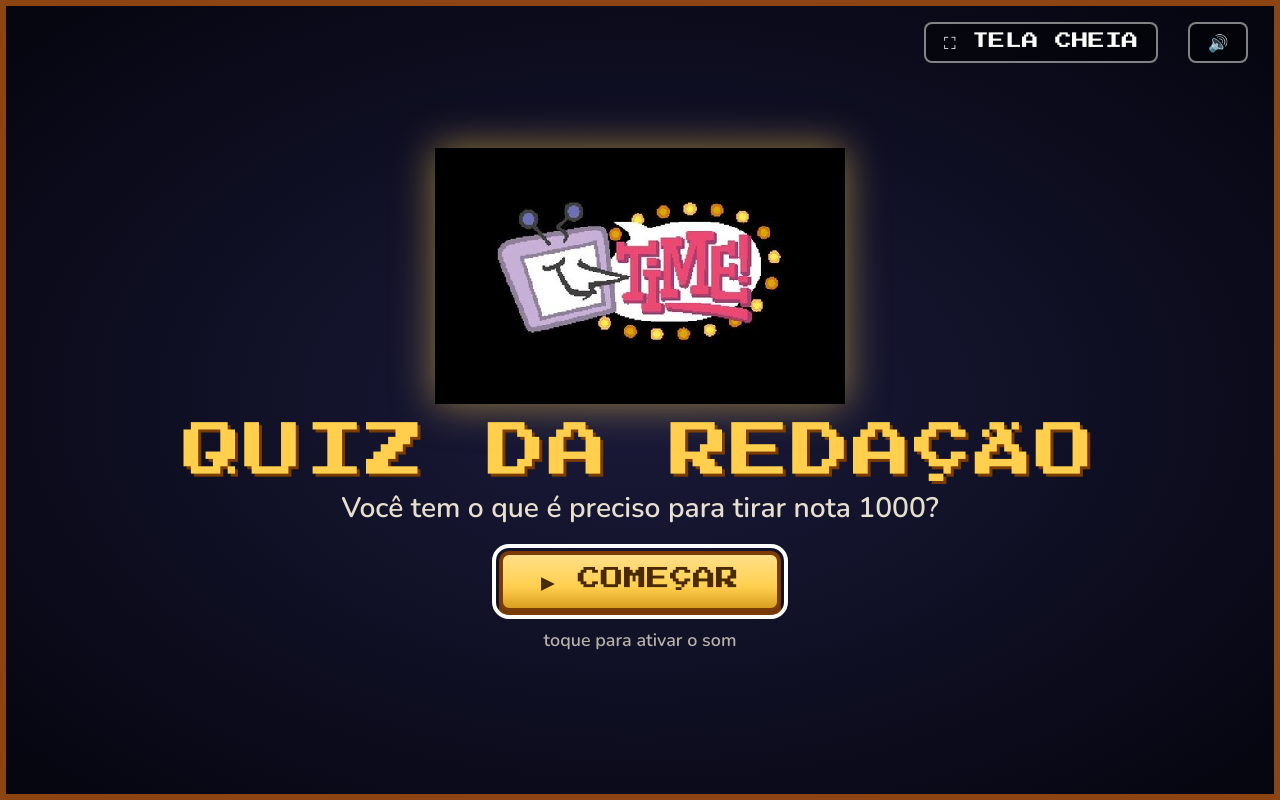
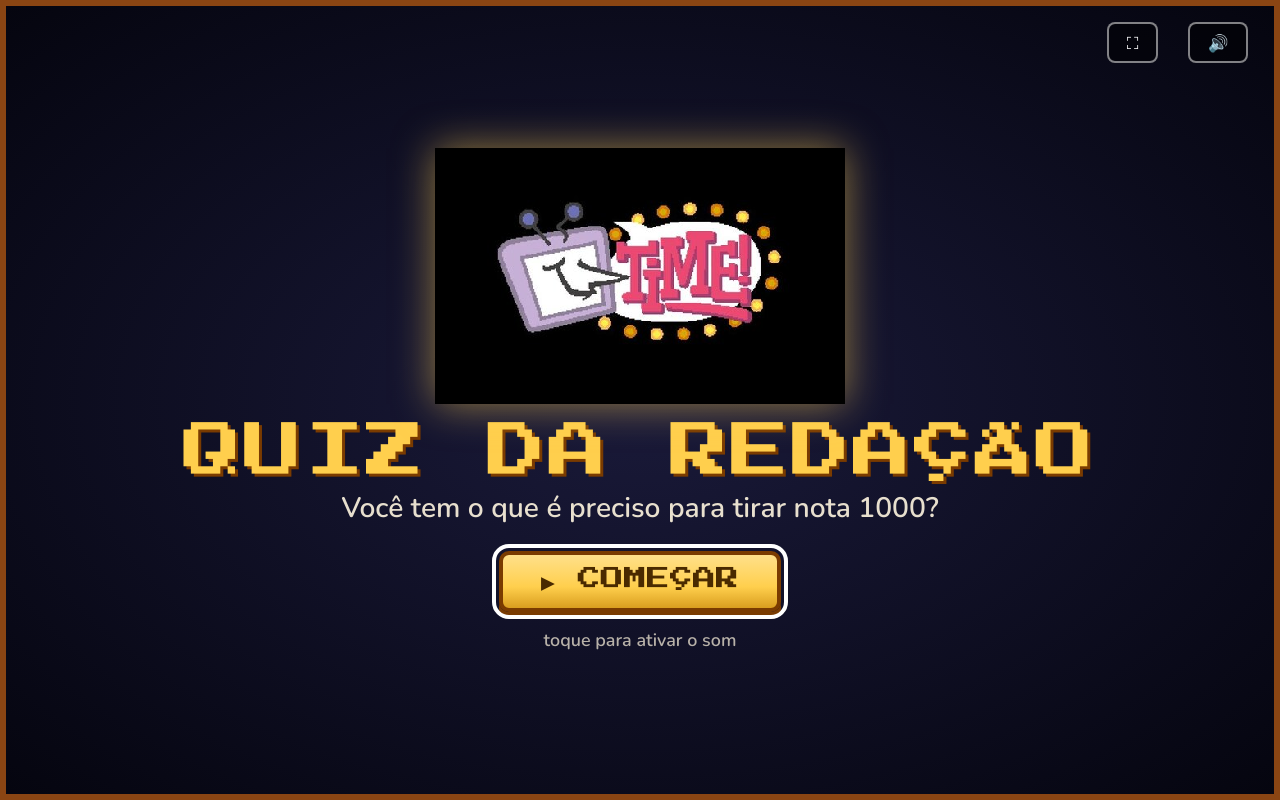
Before and after one commit to Pedro-del-code/Quiz, a Flask app: page / in a window 1280 px wide. Run offline with Flask 3, Linux system fonts and the light colour scheme.

Commit message:
Add files via upload

```diff
--- a/templates/index.html
+++ b/templates/index.html
@@ -10,8 +10,8 @@
 
 <div id="app">
 
-  <button id="mute-btn">🔊</button>
-  <button id="fullscreen-btn">⛶ TELA CHEIA</button>
+  <button id="mute-btn" title="Ativar/desativar som">🔊</button>
+  <button id="fullscreen-btn" title="Tela cheia">⛶</button>
 
   <!-- INTRO -->
   <div class="screen active" id="screen-intro">
```
